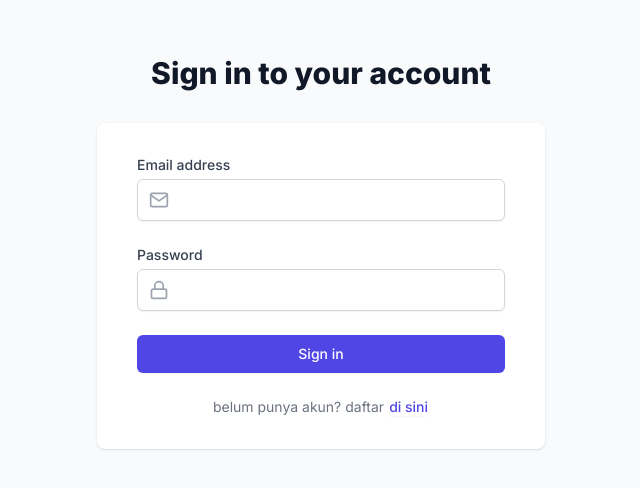
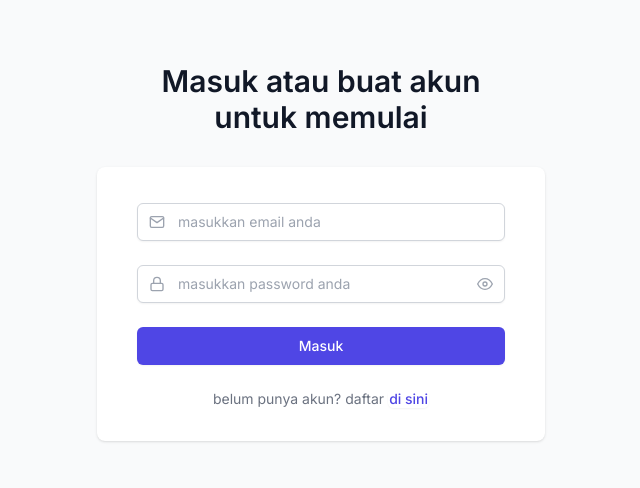
Before and after one commit to tian-1800/fluffy-octo-invention, a Next.js app: page /login in a window 1280 px wide. Shown: the part 160-648 px from the top of the page, without its empty margins (319-959 px from the left). Built offline with nearby package versions, Linux system fonts and the light colour scheme; no server answers.

Commit message:
Update: restructure route

```diff
--- a/app/login/page.tsx
+++ b/app/(auth)/login/page.tsx
@@ -5,8 +5,9 @@ import { LoginData, useLoginMutation } from "@/lib/redux/services/api";
 import { useDispatch } from "react-redux";
 import { setCredentials } from "@/lib/redux/features/authSlice";
 import { useRouter } from "next/navigation";
-import { FiMail, FiLock } from "react-icons/fi";
+import { FiMail, FiLock, FiEye, FiEyeOff } from "react-icons/fi";
 import LoginFooter from "@/components/footer/login";
+import { useState } from "react";
 
 export default function LoginPage() {
   const {
@@ -17,6 +18,7 @@ export default function LoginPage() {
   const [login, { isLoading }] = useLoginMutation();
   const dispatch = useDispatch();
   const router = useRouter();
+  const [showPassword, setShowPassword] = useState(false);
 
   const onSubmit = async (data: LoginData) => {
     try {
@@ -30,63 +32,64 @@ export default function LoginPage() {
 
   return (
     <div className="min-h-screen bg-gray-50 flex flex-col justify-center py-12 sm:px-6 lg:px-8">
-      <div className="sm:mx-auto sm:w-full sm:max-w-md">
-        <h2 className="mt-6 text-center text-3xl font-extrabold text-gray-900">
-          Sign in to your account
+      <div className="px-12 sm:mx-auto sm:w-full sm:max-w-md">
+        <h2 className=" mt-6 text-center text-3xl font-semibold text-gray-900">
+          Masuk atau buat akun untuk memulai
         </h2>
       </div>
 
       <div className="mt-8 sm:mx-auto sm:w-full sm:max-w-md">
         <div className="bg-white py-8 px-4 shadow sm:rounded-lg sm:px-10">
           <form className="space-y-6" onSubmit={handleSubmit(onSubmit)}>
-            <div>
-              <label
-                htmlFor="email"
-                className="block text-sm font-medium text-gray-700"
-              >
-                Email address
-              </label>
+            <div className="text-sm">
               <div className="mt-1 relative">
                 <div className="absolute inset-y-0 left-0 pl-3 flex items-center pointer-events-none">
-                  <FiMail className="h-5 w-5 text-gray-400" />
+                  <FiMail className="h-4 w-4 text-gray-400" />
                 </div>
                 <input
                   {...register("email", {
-                    required: "Email is required",
+                    required: "Mohon masukkan email",
                     pattern: /^\S+@\S+$/i,
                   })}
                   className="appearance-none block w-full pl-10 px-3 py-2 border border-gray-300 rounded-md shadow-sm placeholder-gray-400 focus:outline-none focus:ring-indigo-500 focus:border-indigo-500"
+                  placeholder="masukkan email anda"
                 />
               </div>
               {errors.email && (
                 <p className="mt-2 text-sm text-red-600">
-                  {errors.email.message as string}
+                  {errors.email.message}
                 </p>
               )}
             </div>
 
-            <div>
-              <label
-                htmlFor="password"
-                className="block text-sm font-medium text-gray-700"
-              >
-                Password
-              </label>
+            <div className="text-sm">
               <div className="mt-1 relative">
                 <div className="absolute inset-y-0 left-0 pl-3 flex items-center pointer-events-none">
-                  <FiLock className="h-5 w-5 text-gray-400" />
+                  <FiLock className="h-4 w-4 text-gray-400" />
                 </div>
                 <input
-                  type="password"
+                  type={showPassword ? "text" : "password"}
                   {...register("password", {
-                    required: "Password is required",
+                    required: "Mohon masukkan password",
                   })}
                   className="appearance-none block w-full pl-10 px-3 py-2 border border-gray-300 rounded-md shadow-sm placeholder-gray-400 focus:outline-none focus:ring-indigo-500 focus:border-indigo-500"
+                  placeholder="masukkan password anda"
                 />
+                <button
+                  type="button"
+                  className="absolute inset-y-0 right-0 pr-3 flex items-center"
+                  onClick={() => setShowPassword(!showPassword)}
+                >
+                  {showPassword ? (
+                    <FiEyeOff className="h-4 w-4 text-gray-400 hover:text-gray-500" />
+                  ) : (
+                    <FiEye className="h-4 w-4 text-gray-400 hover:text-gray-500" />
+                  )}
+                </button>
               </div>
               {errors.password && (
                 <p className="mt-2 text-sm text-red-600">
-                  {errors.password.message as string}
+                  {errors.password.message}
                 </p>
               )}
             </div>
@@ -97,34 +100,11 @@ export default function LoginPage() {
                 disabled={isLoading}
                 className="w-full flex justify-center py-2 px-4 border border-transparent rounded-md shadow-sm text-sm font-medium text-white bg-indigo-600 hover:bg-indigo-700 focus:outline-none focus:ring-2 focus:ring-offset-2 focus:ring-indigo-500 disabled:opacity-50"
               >
-                {isLoading ? "Signing in..." : "Sign in"}
+                Masuk
               </button>
             </div>
           </form>
-
           <LoginFooter type="login" />
-
-          {/* <div className="mt-6">
-            <div className="relative">
-              <div className="absolute inset-0 flex items-center">
-                <div className="w-full border-t border-gray-300" />
-              </div>
-              <div className="relative flex justify-center text-sm">
-                <span className="px-2 bg-white text-gray-500">
-                  belum punya akun?
-                </span>
-              </div>
-            </div>
-
-            <div className="mt-6">
-              <Link
-                href="/register"
-                className="w-full flex justify-center py-2 px-4 border border-transparent rounded-md shadow-sm text-sm font-medium text-indigo-600 bg-white hover:bg-gray-50 focus:outline-none focus:ring-2 focus:ring-offset-2 focus:ring-indigo-500"
-              >
-                Create new account
-              </Link>
-            </div>
-          </div> */}
         </div>
       </div>
     </div>
--- a/app/register/page.tsx
+++ b/app/(auth)/register/page.tsx
@@ -6,8 +6,9 @@ import {
   useRegisterMutation,
 } from "@/lib/redux/services/api";
 import { useRouter } from "next/navigation";
-import { FiMail, FiLock, FiUser } from "react-icons/fi";
+import { FiMail, FiLock, FiUser, FiEyeOff, FiEye } from "react-icons/fi";
 import LoginFooter from "@/components/footer/login";
+import { useState } from "react";
 
 type FormData = RegistrationData & {
   confirmPassword: string;
@@ -22,6 +23,8 @@ export default function RegisterPage() {
   } = useForm<FormData>();
   const [registerUser, { isLoading }] = useRegisterMutation();
   const router = useRouter();
+  const [showPassword, setShowPassword] = useState(false);
+  const [showConfirmPassword, setShowConfirmPassword] = useState(false);
 
   const password = watch("password");
 
@@ -72,16 +75,36 @@ export default function RegisterPage() {
                   <FiUser className="h-4 w-4 text-gray-400" />
                 </div>
                 <input
-                  {...register("name", {
+                  {...register("first_name", {
                     required: "Mohon masukkan nama depan",
                   })}
                   className="appearance-none block w-full pl-10 px-3 py-2 border border-gray-300 rounded-md shadow-sm placeholder-gray-400 focus:outline-none focus:ring-indigo-500 focus:border-indigo-500"
                   placeholder="nama depan"
                 />
               </div>
-              {errors.name && (
+              {errors.first_name && (
                 <p className="mt-2 text-sm text-red-600">
-                  {errors.name.message}
+                  {errors.first_name.message}
+                </p>
+              )}
+            </div>
+
+            <div className="text-sm">
+              <div className="mt-1 relative">
+                <div className="absolute inset-y-0 left-0 pl-3 flex items-center pointer-events-none">
+                  <FiUser className="h-4 w-4 text-gray-400" />
+                </div>
+                <input
+                  {...register("last_name", {
+                    required: "Mohon masukkan nama belakang",
+                  })}
+                  className="appearance-none block w-full pl-10 px-3 py-2 border border-gray-300 rounded-md shadow-sm placeholder-gray-400 focus:outline-none focus:ring-indigo-500 focus:border-indigo-500"
+                  placeholder="nama belakang"
+                />
+              </div>
+              {errors.last_name && (
+                <p className="mt-2 text-sm text-red-600">
+                  {errors.last_name.message}
                 </p>
               )}
             </div>
@@ -92,7 +115,7 @@ export default function RegisterPage() {
                   <FiLock className="h-4 w-4 text-gray-400" />
                 </div>
                 <input
-                  type="password"
+                  type={showPassword ? "text" : "password"}
                   {...register("password", {
                     required: "Mohon masukkan password",
                     minLength: 6,
@@ -100,6 +123,17 @@ export default function RegisterPage() {
                   className="appearance-none block w-full pl-10 px-3 py-2 border border-gray-300 rounded-md shadow-sm placeholder-gray-400 focus:outline-none focus:ring-indigo-500 focus:border-indigo-500"
                   placeholder="buat password"
                 />
+                <button
+                  type="button"
+                  className="absolute inset-y-0 right-0 pr-3 flex items-center"
+                  onClick={() => setShowPassword(!showPassword)}
+                >
+                  {showPassword ? (
+                    <FiEyeOff className="h-4 w-4 text-gray-400 hover:text-gray-500" />
+                  ) : (
+                    <FiEye className="h-4 w-4 text-gray-400 hover:text-gray-500" />
+                  )}
+                </button>
               </div>
               {errors.password && (
                 <p className="mt-2 text-sm text-red-600">
@@ -114,7 +148,7 @@ export default function RegisterPage() {
                   <FiLock className="h-4 w-4 text-gray-400" />
                 </div>
                 <input
-                  type="password"
+                  type={showConfirmPassword ? "text" : "password"}
                   {...register("confirmPassword", {
                     required: "Mohon konfirmasi password",
                     validate: (value) =>
@@ -123,6 +157,17 @@ export default function RegisterPage() {
                   className="appearance-none block w-full pl-10 px-3 py-2 border border-gray-300 rounded-md shadow-sm placeholder-gray-400 focus:outline-none focus:ring-indigo-500 focus:border-indigo-500"
                   placeholder="konfirmasi password"
                 />
+                <button
+                  type="button"
+                  className="absolute inset-y-0 right-0 pr-3 flex items-center"
+                  onClick={() => setShowConfirmPassword(!showConfirmPassword)}
+                >
+                  {showConfirmPassword ? (
+                    <FiEyeOff className="h-4 w-4 text-gray-400 hover:text-gray-500" />
+                  ) : (
+                    <FiEye className="h-4 w-4 text-gray-400 hover:text-gray-500" />
+                  )}
+                </button>
               </div>
               {errors.confirmPassword && (
                 <p className="mt-2 text-sm text-red-600">
--- a/lib/redux/services/api.ts
+++ b/lib/redux/services/api.ts
@@ -7,8 +7,13 @@ export type LoginData = {
 };
 export type RegistrationData = {
   email: string;
+  first_name: string;
+  last_name: string;
+  password: string;
+};
+export type ProfileData = {
   name: string;
-  password: string;
+  email: string;
 };
 
 export const apiSlice = createApi({
@@ -32,17 +37,28 @@ export const apiSlice = createApi({
       }),
     }),
     register: builder.mutation<{ status: string }, RegistrationData>({
-      query: (newUserData) => ({
+      query: (userData) => ({
         url: "/registration",
         method: "POST",
-        body: newUserData,
+        body: userData,
       }),
     }),
-    getProfile: builder.query<{ name: string; email: string }, void>({
+    getProfile: builder.query<ProfileData, void>({
       query: () => "/profile",
+    }),
+    updateProfile: builder.mutation<{ status: string }, ProfileData>({
+      query: (userData) => ({
+        url: "/profile/update",
+        method: "PUT",
+        body: userData,
+      }),
     }),
   }),
 });
 
-export const { useLoginMutation, useRegisterMutation, useGetProfileQuery } =
-  apiSlice;
+export const {
+  useLoginMutation,
+  useRegisterMutation,
+  useGetProfileQuery,
+  useUpdateProfileMutation,
+} = apiSlice;
--- a/lib/utils.ts
+++ /dev/null
@@ -1,6 +0,0 @@
-import { clsx, type ClassValue } from 'clsx';
-import { twMerge } from 'tailwind-merge';
-
-export function cn(...inputs: ClassValue[]) {
-  return twMerge(clsx(inputs));
-}
```
Also changed, not shown: app/(protected)/layout.tsx (added, +49 -0 lines), app/(protected)/page.tsx (renamed from app/page.tsx, +3 -15 lines).
